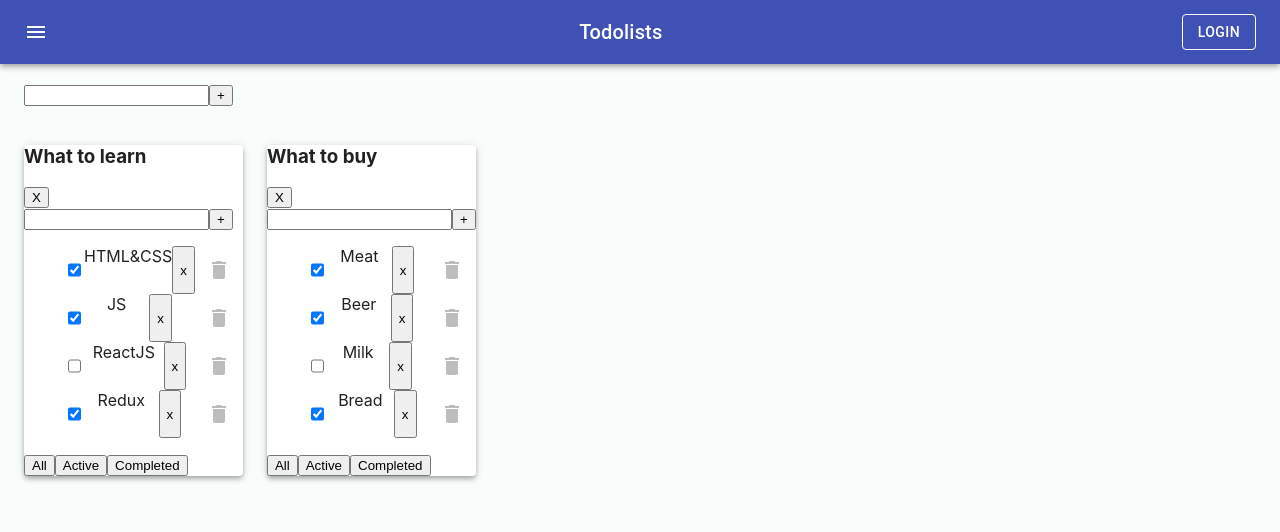
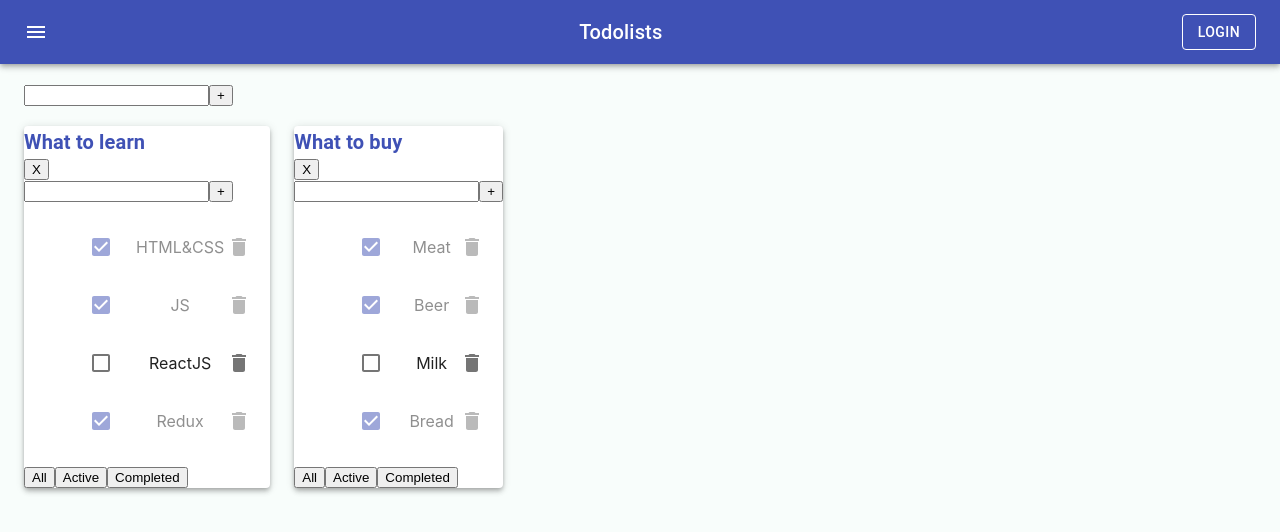
Before and after one commit to AliaksandrLiubanets/todolist, a React (Create React App) app: page / in a window 1280 px wide. Shown: the top 532 px of the page. Built offline with nearby package versions, Linux system fonts and the light colour scheme.

Commit message:
Add Typography with variant={"h6"} to Todolist instead of h3

```diff
--- a/src/EditableSpan.tsx
+++ b/src/EditableSpan.tsx
@@ -20,7 +20,7 @@ const EditableSpan = (props: EditableSpanPropsType) => {
     }
     return (
         editMode
-            ? <TextField style={{width: '100px'}} autoFocus={true} onBlur={offEditMode} onChange={setInputValue}
+            ? <TextField size={'small'} style={{width: '100px'}} autoFocus={true} onBlur={offEditMode} onChange={setInputValue}
                          value={title}/>
             // : <span onDoubleClick={onEditMode}>{props.title}</span>
             : <span style={{display: "block"}} onDoubleClick={onEditMode}>{props.title}</span>
--- a/src/Style.module.css
+++ b/src/Style.module.css
@@ -81,9 +81,9 @@
 /*    text-align: center;*/
 /*}*/
 
-/*.is_done {*/
-/*    opacity: 0.5;*/
-/*}*/
+.is_done {
+    opacity: 0.5;
+}
 
 /*.error {*/
 /*    border: 1px solid red;*/
--- a/src/Todolist.tsx
+++ b/src/Todolist.tsx
@@ -3,7 +3,7 @@ import s from './Style.module.css'
 import {FilterTaskType} from './App'
 import AddItemForm from './AddItemForm'
 import EditableSpan from './EditableSpan'
-import {IconButton} from '@material-ui/core'
+import {Button, Checkbox, IconButton, ListItem, ListItemIcon, Typography} from '@material-ui/core'
 import DeleteIcon from '@material-ui/icons/Delete'
 
 type propsType = {
@@ -35,16 +35,21 @@ export function Todolist(props: propsType) {
         }
         const removeTask = () => props.removeTask(el.id, props.id)
 
-        return <li style={{display: "flex", justifyContent: "space-between"}} key={el.id} className={el.isDone ? s.is_done : ''}>
-            <input style={{display: 'block'}} onChange={onCheckboxCheckTask} type="checkbox" checked={el.isDone}/>
+        return <ListItem key={el.id}
+                         style={{display: 'flex', justifyContent: 'space-between'}}
+                         className={el.isDone ? s.is_done : ''}>
+            <ListItemIcon style={{display: 'block'}}>
+                <Checkbox onChange={onCheckboxCheckTask}
+                          color={'primary'}
+                          checked={el.isDone}
+                />
+
+            </ListItemIcon>
             <EditableSpan title={el.title} onChange={onChangeTitle}/>
-            <button style={{display: "block"}} onClick={removeTask}>x</button>
-            <IconButton style={{display: "block"}}
-                        onClick={removeTask}
-                        disabled color="primary">
-                <DeleteIcon />
+            <IconButton size={'small'} style={{display: 'block'}}>
+                <DeleteIcon onClick={removeTask}/>
             </IconButton>
-        </li>
+        </ListItem>
     })
 
     const setAll = () => props.changeFilter('all', props.id)
@@ -63,7 +68,10 @@ export function Todolist(props: propsType) {
     return (
         <div className={s.border}>
             <div className={s.title}>
-                <h3 className={props.title === 'Songs' ? s.h3blue : undefined}><EditableSpan title={props.title} onChange={changeTodolistTitle} /></h3>
+                <Typography variant={"h6"} style={{fontWeight: "bold"}} color={"primary"}>
+                    <EditableSpan title={props.title}
+                                  onChange={changeTodolistTitle}/>
+                </Typography>
                 <div className={s.title__button}>
                     <button onClick={() => {
                         props.removeTodoList(props.id)
```
